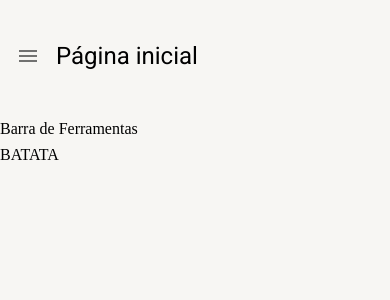
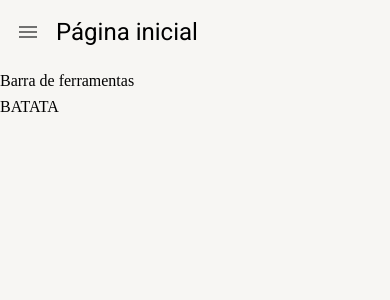
Before and after one commit to Elias-Moura/curso-mui, a React (Create React App) app: page /home in a window 390 px wide. Shown: the top 300 px of the page. Built offline with nearby package versions, Linux system fonts and the light colour scheme.

Commit message:
feat: Layout base responsivo

```diff
--- a/src/pages/dashboard/Dashboard.tsx
+++ b/src/pages/dashboard/Dashboard.tsx
@@ -1,5 +1,12 @@
 import { LayoutBase } from '../../shared/Layouts';
 
 export const Dashboard = () => {
-  return <LayoutBase pageTitle='Página inicial'>BATATA</LayoutBase>;
+  return (
+    <LayoutBase
+      pageTitle="Página inicial"
+      barraDeFerramentas={<>Barra de ferramentas</>}
+    >
+      BATATA
+    </LayoutBase>
+  );
 };
--- a/src/shared/Layouts/LayoutBase.tsx
+++ b/src/shared/Layouts/LayoutBase.tsx
@@ -7,19 +7,23 @@
   useMediaQuery,
 } from '@mui/material';
 import { useDrawerContext } from '../contexts';
+import { ReactNode } from 'react';
 
 interface ILayoutBaseProps {
   children: React.ReactNode;
   pageTitle: string;
+  barraDeFerramentas?: ReactNode; // ? significa que pode ser undefined
 }
 
 export const LayoutBase: React.FC<ILayoutBaseProps> = ({
   children,
   pageTitle,
+  barraDeFerramentas,
 }) => {
   const theme = useTheme();
   const smDown = useMediaQuery(theme.breakpoints.down('sm'));
-  const {toggleDrawerOpen} = useDrawerContext();
+  const mdDown = useMediaQuery(theme.breakpoints.down('md'));
+  const { toggleDrawerOpen } = useDrawerContext();
 
   return (
     <Box
@@ -30,7 +34,7 @@
     >
       <Box
         padding={1}
-        height={theme.spacing(12)}
+        height={theme.spacing(smDown ? 6 : mdDown ? 8 : 12) }
         display="flex"
         alignItems="center"
         gap={1}
@@ -41,10 +45,23 @@
           </IconButton>
         )}
 
-        <Typography variant="h5">{pageTitle}</Typography>
+        <Typography
+          variant={smDown ? 'h5' : mdDown ? 'h4' : 'h3'}
+          overflow="hidden" // corta o texto se passar do tamanho disponível
+          textOverflow="ellipsis" // coloca os ...
+          whiteSpace="nowrap" // Não quebra a linha
+        >
+          {pageTitle}
+        </Typography>
       </Box>
-      <Box>Barra de Ferramentas</Box>
-      <Box>{children}</Box>
+      {barraDeFerramentas && <Box>{barraDeFerramentas}</Box>}
+
+      <Box
+        flex={1} // para ocupar todo o espaço restante
+        overflow="auto" // scroll somente nesse box
+      >
+        {children}
+      </Box>
     </Box>
   );
 };
```
